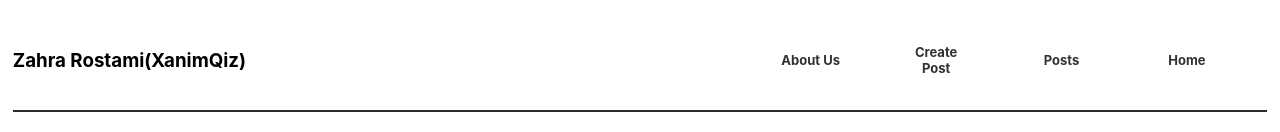
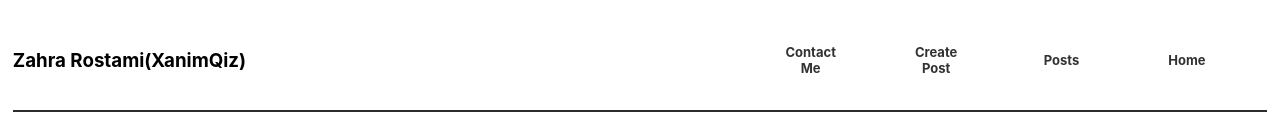
Before and after one commit to zahraRostami1999/blog-app, a React (Create React App) app: page / in a window 1280 px wide. Shown: the top 132 px of the page. Built offline with nearby package versions, Linux system fonts and the light colour scheme.

Commit message:
edit Header component: convert About us to contact me

```diff
--- a/src/Components/header/Header.jsx
+++ b/src/Components/header/Header.jsx
@@ -17,19 +17,16 @@ function Header(props) {
                 <Link to="/">Home</Link>
                 <Link to="/Posts">Posts</Link>
                 <Link to="/Create-Post">Create Post</Link>
-                <Link to="/about">About Us</Link>
+                <Link to="/contactMe">Contact Me</Link>
               </div>
             </div>
           </div>
           <div className={styled.secundRow}>
-            <div className={styled.blogTitleWrapper}>
             <h1>{props.blogTitle}</h1>
-          </div>
           </div>
         </div>
       </div>
     </>
-
   );
 }
 
```
